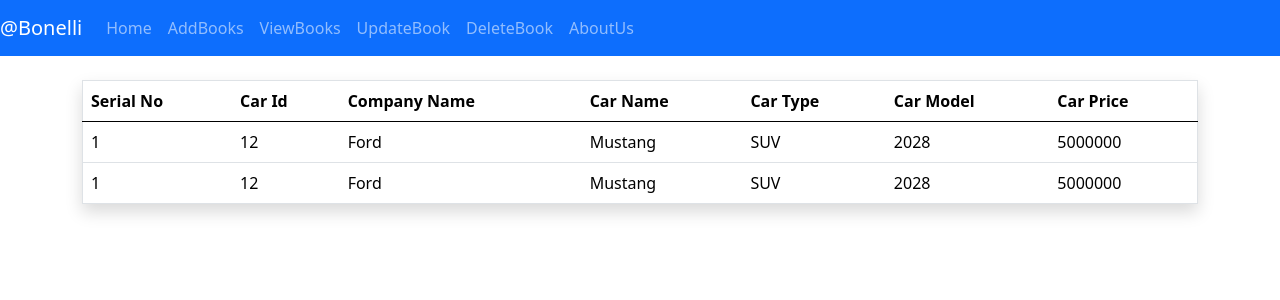
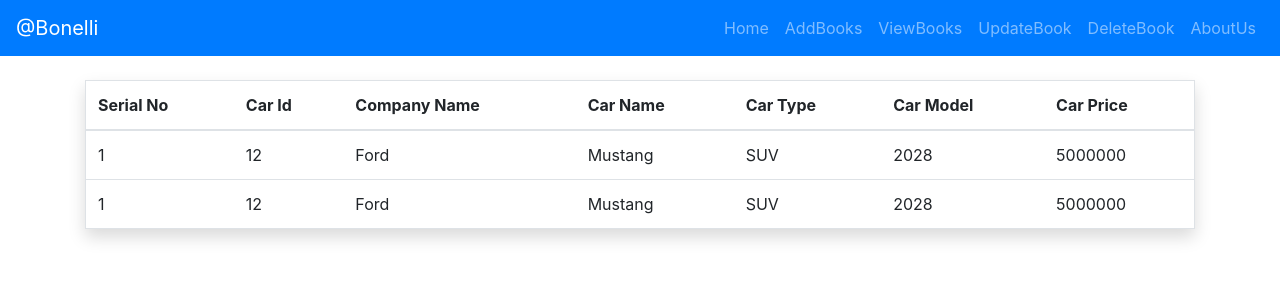
Before and after one commit to NAVEENWODEYAR/Aquila, a React (Create React App) app in the folder UI/bonelli/: page /ViewBook in a window 1280 px wide. Shown: the top 300 px of the page. Built offline with nearby package versions, Linux system fonts and the light colour scheme; no server answers.

Commit message:
bootstrap 4.6

```diff
--- a/UI/bonelli/public/index.html
+++ b/UI/bonelli/public/index.html
@@ -5,8 +5,7 @@
   <meta charset="UTF-8">
   <meta name="viewport" content="width=device-width, initial-scale=1.0">
   <title>@Bonelli</title>
-  <link href="https://cdn.jsdelivr.net/npm/bootstrap@5.0.2/dist/css/bootstrap.min.css" rel="stylesheet" integrity="sha384-EVSTQN3/azprG1Anm3QDgpJLIm9Nao0Yz1ztcQTwFspd3yD65VohhpuuCOmLASjC" crossorigin="anonymous">
-  <script src="https://cdn.jsdelivr.net/npm/bootstrap@5.0.2/dist/js/bootstrap.bundle.min.js" integrity="sha384-MrcW6ZMFYlzcLA8Nl+NtUVF0sA7MsXsP1UyJoMp4YLEuNSfAP+JcXn/tWtIaxVXM" crossorigin="anonymous"></script>
+  <link rel="stylesheet" href="https://cdn.jsdelivr.net/npm/bootstrap@4.6.2/dist/css/bootstrap.min.css" integrity="sha384-xOolHFLEh07PJGoPkLv1IbcEPTNtaed2xpHsD9ESMhqIYd0nLMwNLD69Npy4HI+N" crossorigin="anonymous">
 
 </head>
 
--- a/UI/bonelli/src/App.js
+++ b/UI/bonelli/src/App.js
@@ -1,5 +1,5 @@
 import React from 'react';
-import '../node_modules/bootstrap/dist/css/bootstrap.css';
+// import '../node_modules/bootstrap/dist/css/bootstrap.css';
 import Navbar from './Nav/Navbar';
 
 let App = () =>
--- a/UI/bonelli/src/Nav/ViewBooks.jsx
+++ b/UI/bonelli/src/Nav/ViewBooks.jsx
@@ -11,7 +11,7 @@ const ViewBooks = () => {
 
   // fetch the data from the database,
     let getCarsdData = async()=>{
-        const result = await axios.get('http://localhost:96/getCars',{ maxRedirects: 0,});
+        const result = await axios.get('http://localhost:8475/bike/getBikes',{ maxRedirects: 0,});
         console.log(result.data)
     }
 
```
